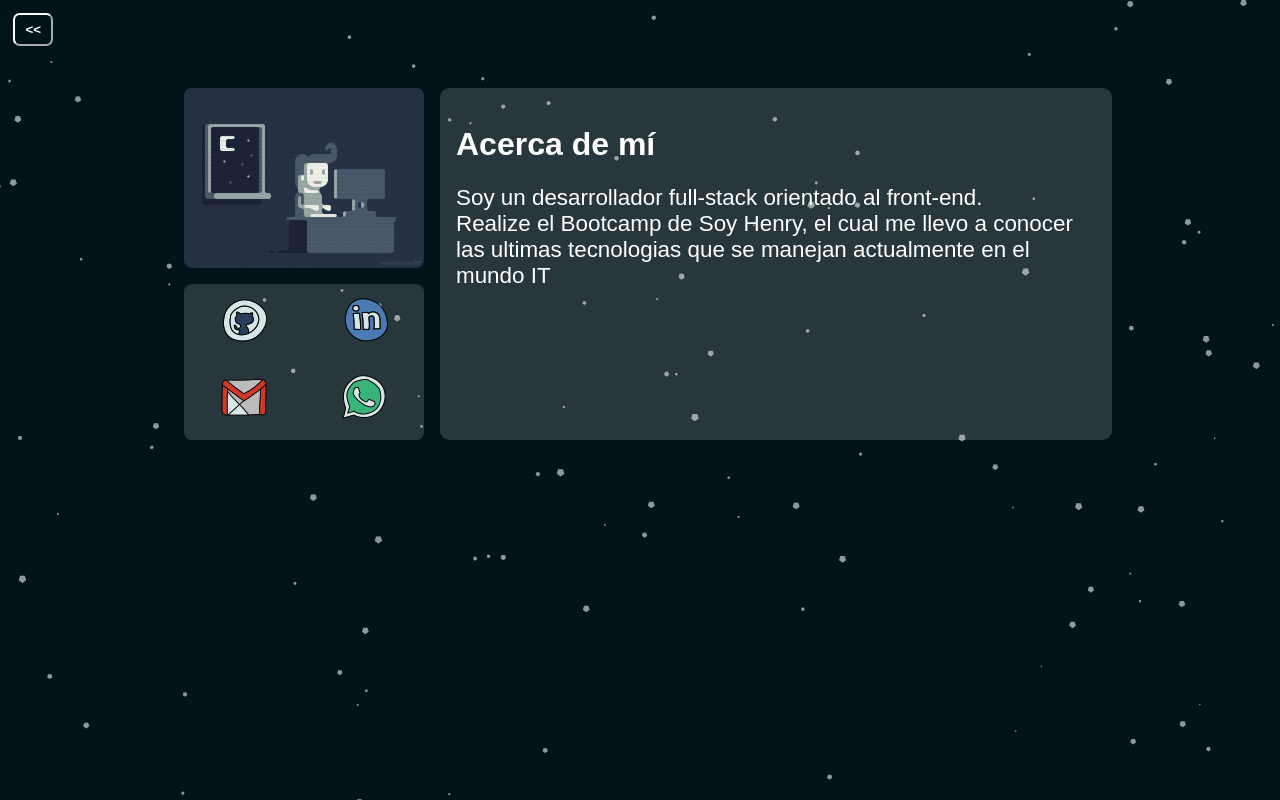
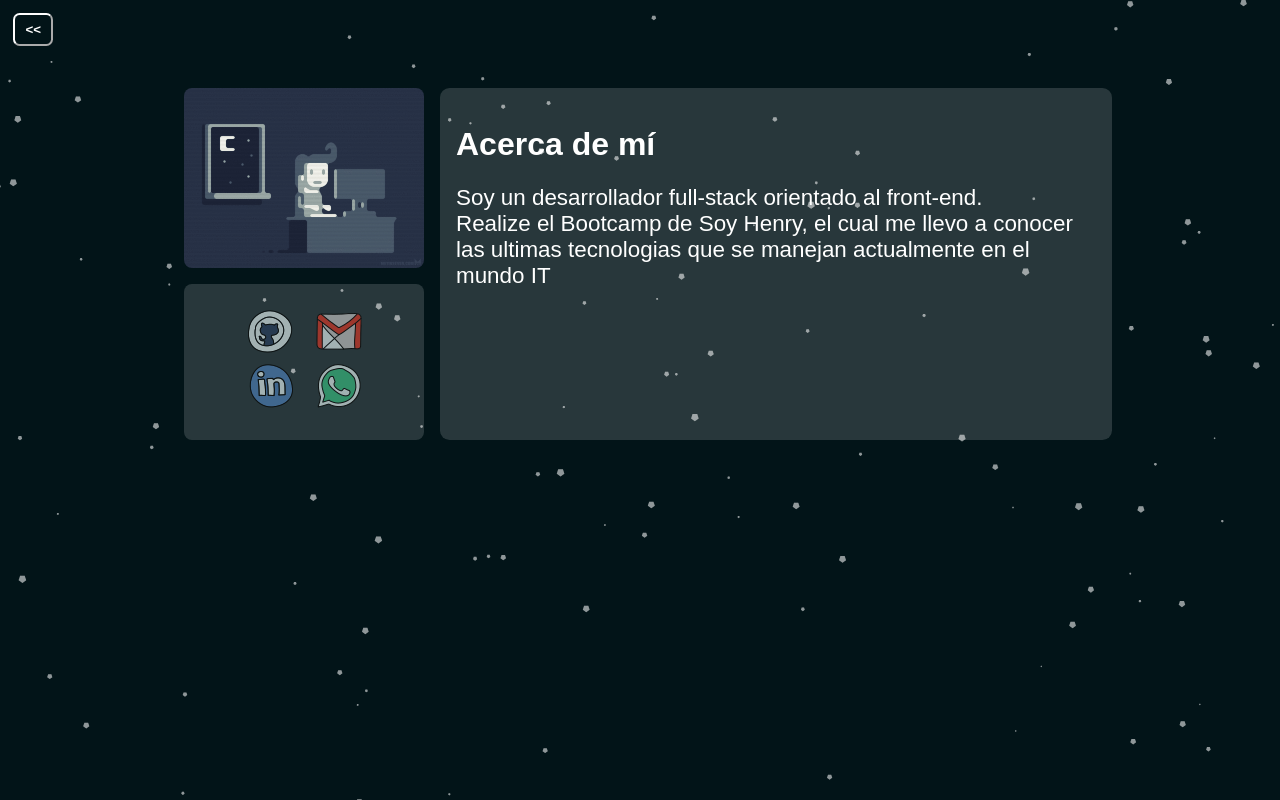
Before and after one commit to rebequileandro1398/Portfolio, a React (Create React App) app: page /home in a window 1280 px wide. Built offline with nearby package versions, Linux system fonts and the light colour scheme.

Commit message:
box links

```diff
--- a/src/components/Home/Home.jsx
+++ b/src/components/Home/Home.jsx
@@ -19,18 +19,22 @@ export const Home = () => {
                     <div className={styles.left}>
                     <img className={styles.image} src={code} alt="not found"/>
                     <div className={styles.contact}>
+                        <div className={styles.colums}>
                             <a href="https://github.com/rebequileandro1398" target="_blank">
                                 <img className={styles.icon} src={github} alt="not found"/>
                             </a>
                             <a href="https://www.linkedin.com/in/leandro-rebequi-dev/" target='_blank'>
                                 <img className={styles.icon} src={linkedin} alt="not found" target="_blank"/>
                             </a>
+                        </div>
+                        <div className={styles.colums}>
                             <a href="mailto:rebequileandro@gmail.com" target='_blank'>
                                 <img className={styles.icon} src={gmail} alt="not found"/>
                             </a>
                             <a href="https://wa.me/+5493435442575" target='_blank'>
                             <img className={styles.icon} src={whatsapp} alt="not found"/>
                             </a>
+                        </div>
                     </div>
                     </div>
                     <div className={styles.container}>
--- a/src/components/Home/Home.module.css
+++ b/src/components/Home/Home.module.css
@@ -43,10 +43,9 @@
     margin-left: 1em;
 }
 .contact{
-    display: grid;
-    grid-template-columns: repeat(2,1fr);
+    display: flex;
     align-items: center;
-    justify-items: center;
+    justify-content: center;
     background-color: rgba(255, 255, 255, 0.151);
     border-radius: .5em;
     width: 15em;
@@ -55,9 +54,18 @@
 }
 .icon{
     margin-bottom: .2em;
+    opacity: 0.7;
+}
+.icon:hover{
+    opacity: 1;
 }
 .left{
     display: flex;
     flex-direction: column;
     justify-content: space-between;
 }
+.colums{
+    display: flex;
+    flex-direction: column;
+    margin: .7em;
+}
```
Lines whose indentation alone changed are shown as unchanged.
